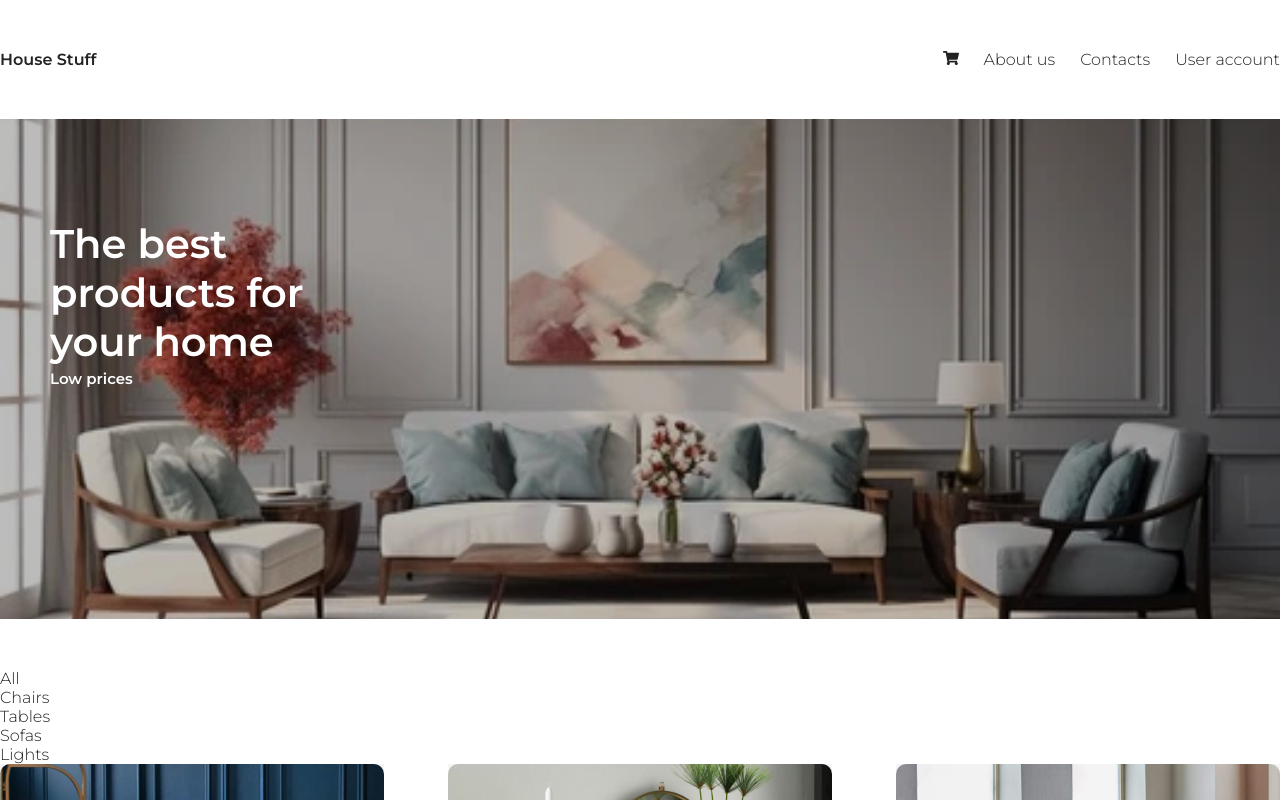
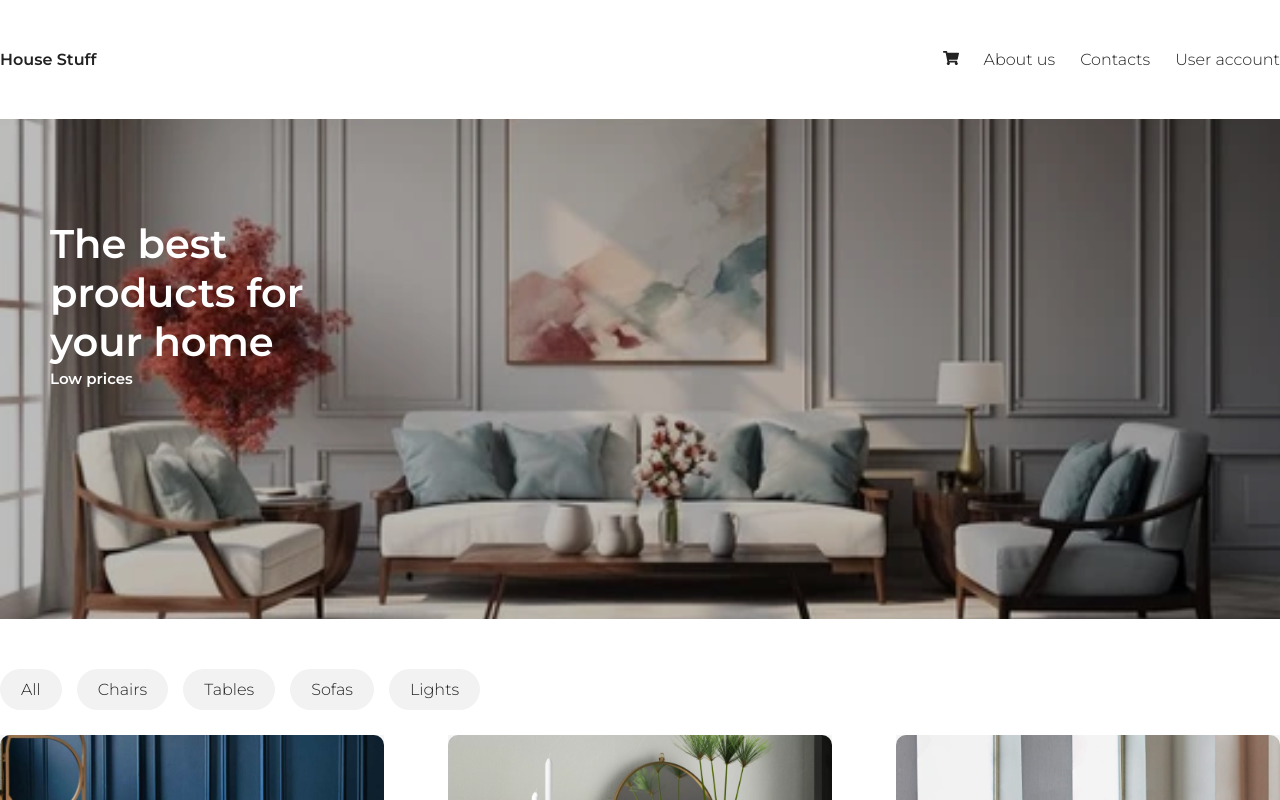
Before and after one commit to kirilpliuiko/React-Shop, a React (Create React App) app: page / in a window 1280 px wide. Shown: the top 800 px of the page. Built offline with nearby package versions, Linux system fonts and the light colour scheme.

Commit message:
styles for categories was added

```diff
--- a/src/index.css
+++ b/src/index.css
@@ -151,6 +151,23 @@ header .presentation::before {
     color: #fff;
 }
 
+.categories div {
+    display: inline-block;
+    background: #f2f2f2;
+    border-radius: 50px;
+    padding: 10px 20px;
+    margin-bottom: 25px;
+    margin-right: 15px;
+    cursor: pointer;
+    border: 1px solid transparent;
+    transition: all 500ms ease;
+}
+
+.categories div:hover {
+    border-color: silver;
+    transform: scale(1.1);
+}
+
 main {
     display: flex;
     width: 100%;
```
